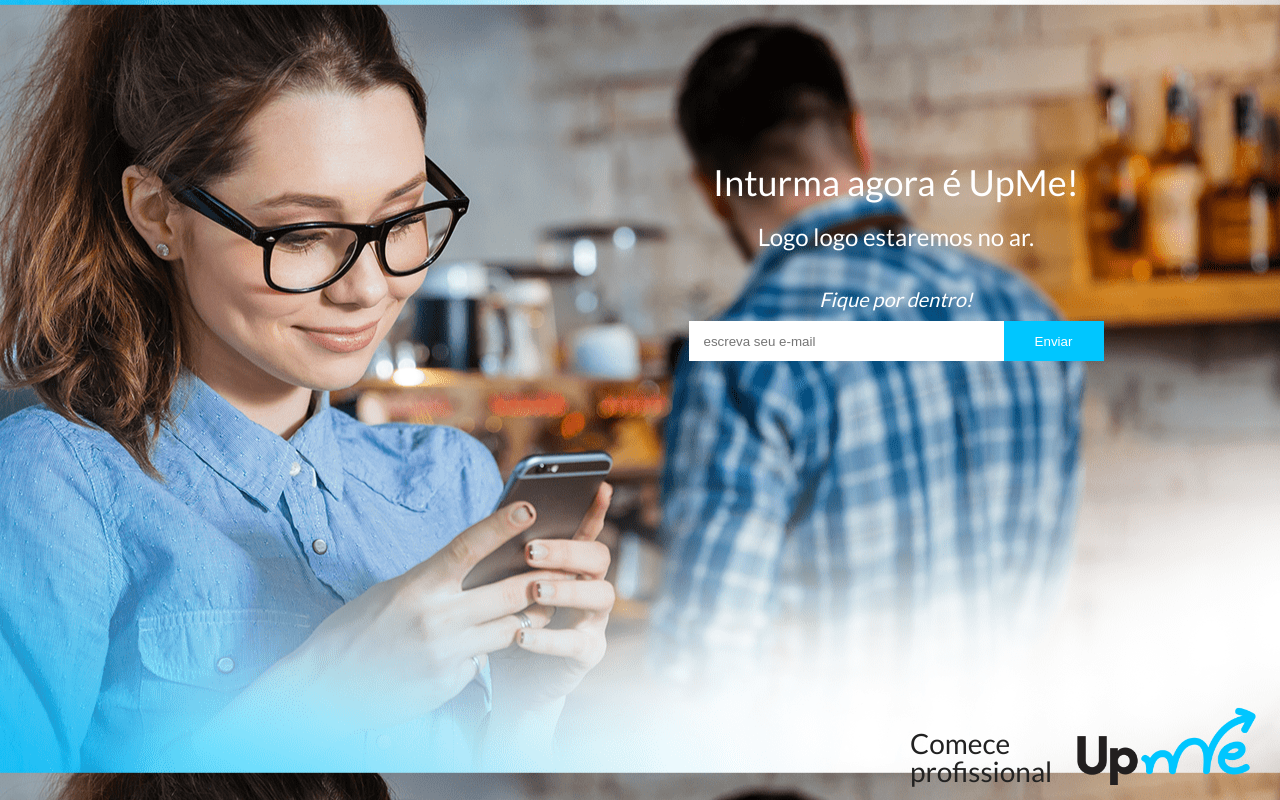
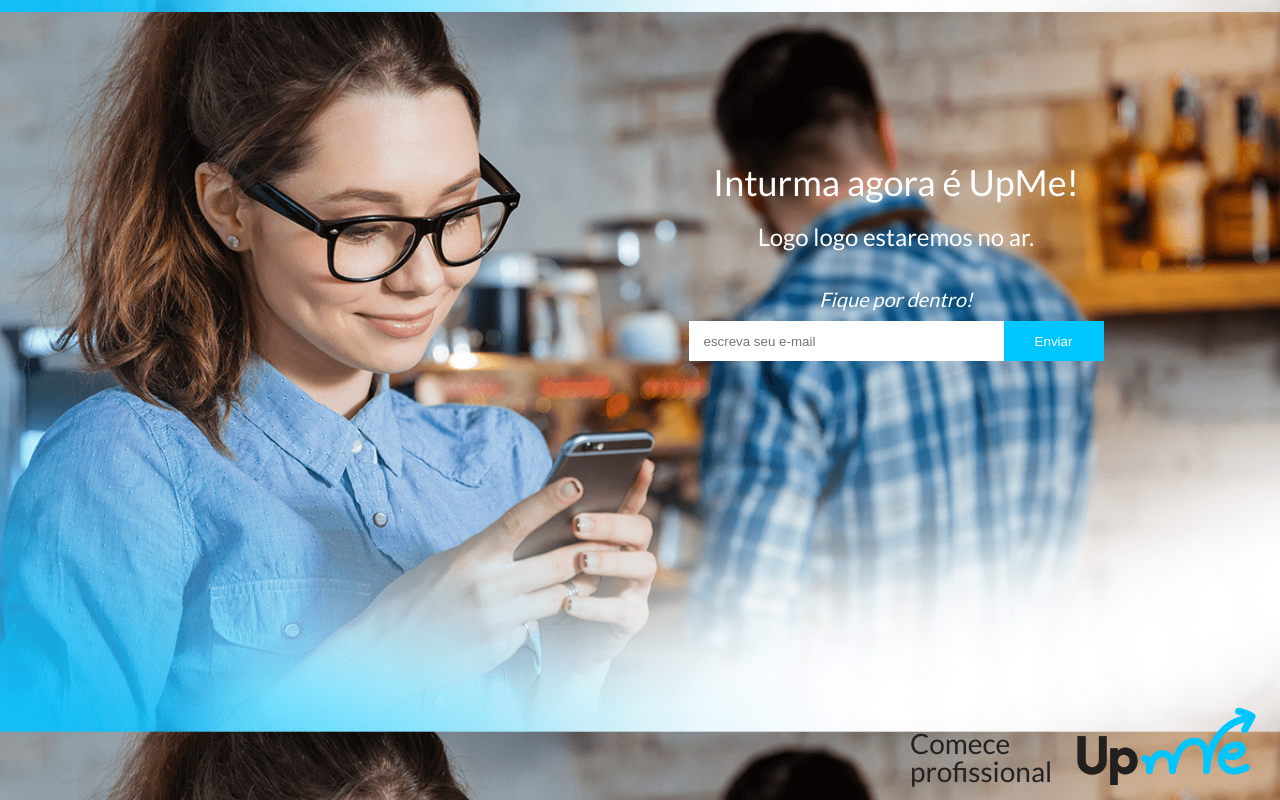
Before and after one commit to paulorja/upme-client, an Angular app: page / in a window 1280 px wide. Built offline with nearby package versions, Linux system fonts and the light colour scheme.

Commit message:
fix landing

```diff
--- a/src/app/visitors/landing-page/landing-page.component.css
+++ b/src/app/visitors/landing-page/landing-page.component.css
@@ -24,6 +24,7 @@
     height: 100%;
     text-align: center;
     background-image: url("/assets/visitors/bg-wide.png");
+    background-size: 100% auto;
     background-position: right 15%;
     margin: 0px;
 }
```
